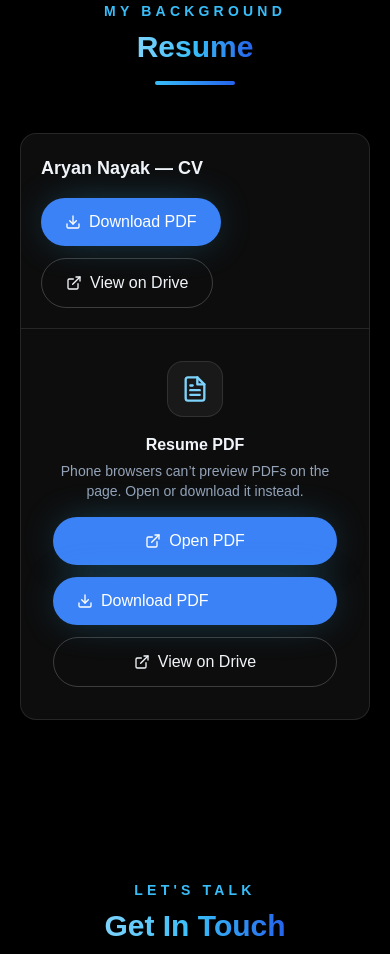
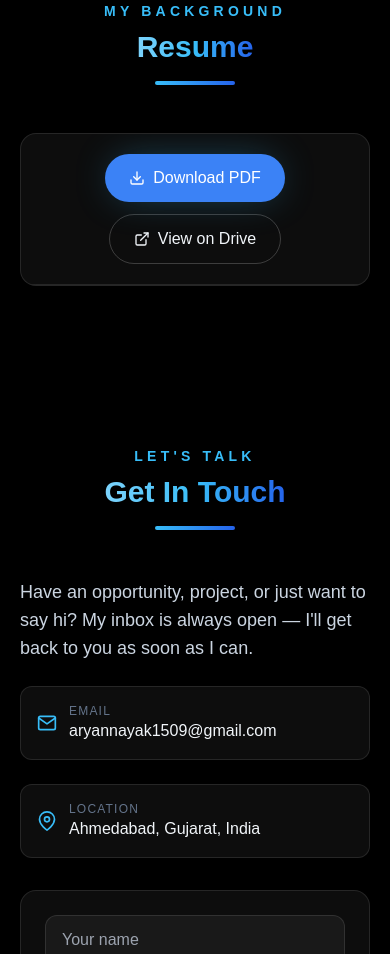
Before and after one commit to AryanJNayak/aryan-portfolio, a React (Vite) app in the folder frontend/: page / in a window 390 px wide. Shown: the part 6320-7274 px from the top of the page. Built offline with nearby package versions, Linux system fonts and the light colour scheme; no server answers.

Commit message:
Aryan:  - Bug Fix in UI. Show Only Buttons for Download the Resume and View in Drive

```diff
--- a/frontend/src/sections/Resume.tsx
+++ b/frontend/src/sections/Resume.tsx
@@ -1,14 +1,13 @@
 /**
  * Resume section.
  *
- * Purpose: Show the resume with download / Drive actions. Desktop embeds the
- *          PDF inline; mobile browsers rarely support that, so they get a clear
- *          open/download card instead of a broken embed fallback.
+ * Purpose: Embed the resume PDF on desktop; on phone only show Download PDF
+ *          and View on Drive (no inline preview / extra copy).
  *
  * Inputs:  profile (Profile) - uses resume_pdf + resume_drive_url.
  */
 import { motion } from "framer-motion";
-import { FiExternalLink, FiFileText } from "react-icons/fi";
+import { FiExternalLink } from "react-icons/fi";
 
 import DownloadPdfButton from "@/components/DownloadPdfButton";
 import SectionHeading from "@/components/SectionHeading";
@@ -32,9 +31,11 @@ export default function Resume({ profile }: ResumeProps) {
         transition={{ duration: 0.5 }}
         className="mx-auto max-w-4xl overflow-hidden rounded-2xl glass"
       >
-        <div className="flex flex-wrap items-center justify-between gap-4 border-b border-white/10 p-5">
-          <h3 className="font-heading text-lg font-semibold text-slate-100">Aryan Nayak — CV</h3>
-          <div className="flex flex-wrap items-start gap-3">
+        <div className="flex flex-wrap items-center justify-between gap-4 border-b border-white/10 p-5 md:border-b">
+          <h3 className="hidden font-heading text-lg font-semibold text-slate-100 md:block">
+            Aryan Nayak — CV
+          </h3>
+          <div className="flex w-full flex-wrap items-start justify-center gap-3 md:w-auto md:justify-end">
             <DownloadPdfButton href={pdfUrl} label="Download PDF" />
             <a
               href={profile.resume_drive_url}
@@ -47,7 +48,7 @@ export default function Resume({ profile }: ResumeProps) {
           </div>
         </div>
 
-        {/* Desktop: native PDF embed. Hidden on small screens (phones). */}
+        {/* Desktop only: inline PDF preview. */}
         <object
           data={`${pdfUrl}#view=FitH`}
           type="application/pdf"
@@ -55,37 +56,9 @@ export default function Resume({ profile }: ResumeProps) {
           aria-label="Resume PDF preview"
         >
           <div className="flex flex-col items-center gap-4 p-10 text-center text-slate-400">
-            <p>PDF preview isn’t available in this browser.</p>
             <DownloadPdfButton href={pdfUrl} label="Download PDF" />
           </div>
         </object>
-
-        {/* Mobile: phones usually can’t embed PDFs — offer open / download instead. */}
-        <div className="flex flex-col items-center gap-4 p-8 text-center md:hidden">
-          <div className="flex h-14 w-14 items-center justify-center rounded-2xl border border-white/10 bg-white/5 text-brand-300">
-            <FiFileText size={28} />
-          </div>
-          <div>
-            <p className="font-heading text-base font-semibold text-slate-100">Resume PDF</p>
-            <p className="mt-1 text-sm text-slate-400">
-              Phone browsers can’t preview PDFs on the page. Open or download it instead.
-            </p>
-          </div>
-          <div className="flex w-full max-w-xs flex-col gap-3">
-            <a href={pdfUrl} target="_blank" rel="noreferrer" className="btn-primary justify-center">
-              <FiExternalLink /> Open PDF
-            </a>
-            <DownloadPdfButton href={pdfUrl} label="Download PDF" />
-            <a
-              href={profile.resume_drive_url}
-              target="_blank"
-              rel="noreferrer"
-              className="btn-ghost justify-center"
-            >
-              <FiExternalLink /> View on Drive
-            </a>
-          </div>
-        </div>
       </motion.div>
     </section>
   );
```
